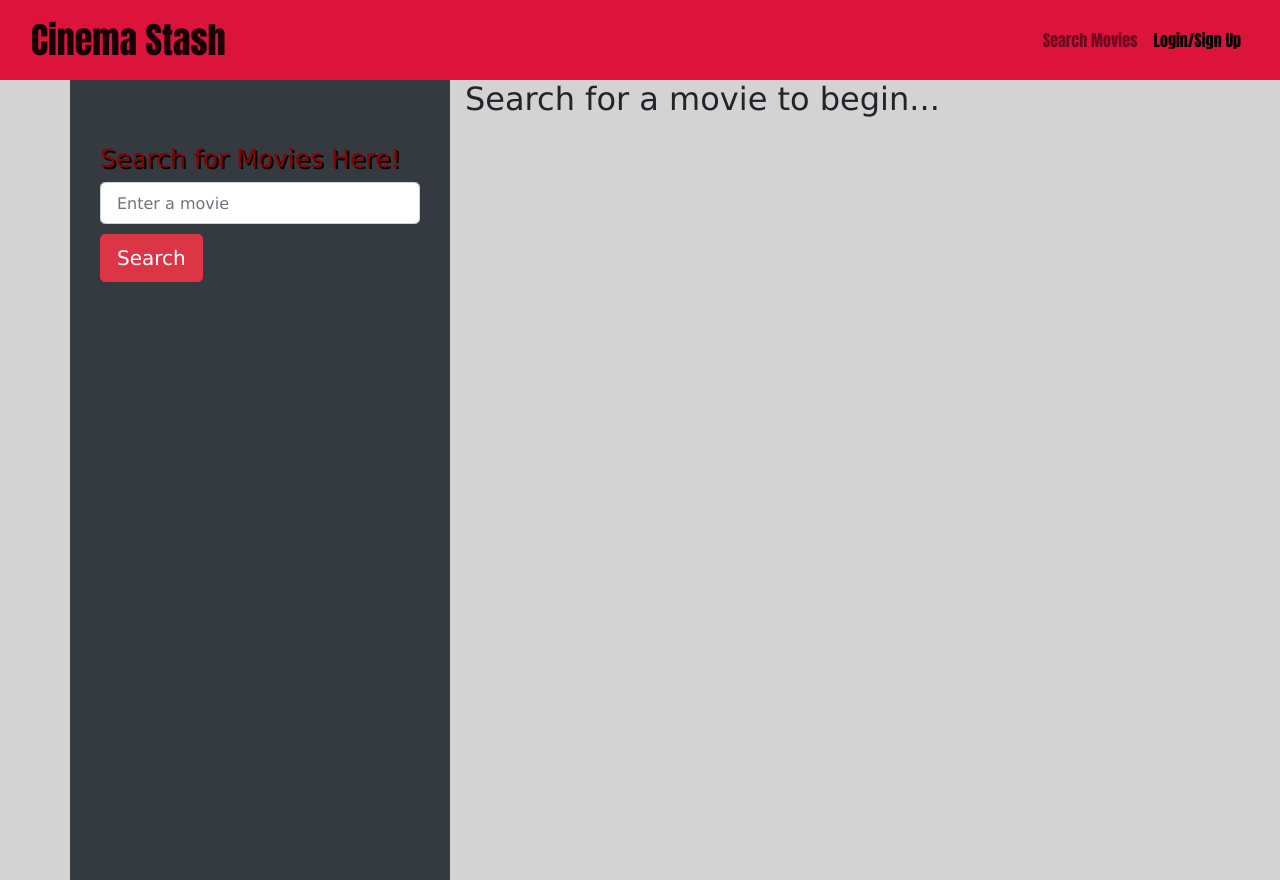
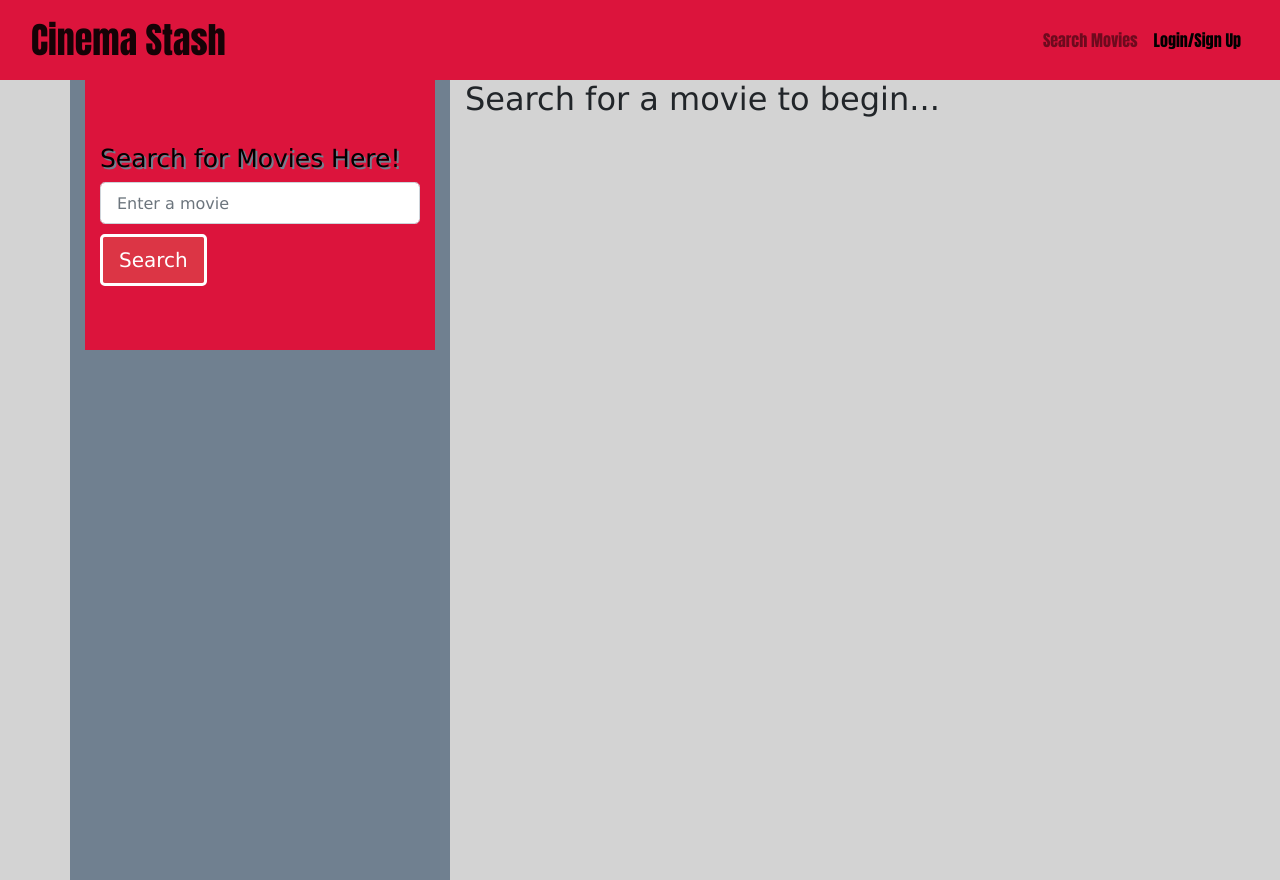
Before and after one commit to domconf/Cinema-Stash, a React (Create React App) app in the folder client/: page / in a window 1280 px wide. Built offline with nearby package versions, Linux system fonts and the light colour scheme; the HTML template or start-up script is replaced by a standard one.

Commit message:
changed an inline style that I can customize w css

```diff
--- a/client/src/pages/SearchMovies.js
+++ b/client/src/pages/SearchMovies.js
@@ -75,10 +75,10 @@ const SearchMovies = () => {
         <>
             <Container>
                 <Row>
-                    <Col xs={12} md={4} className="bg-dark" style={{ minHeight: '100vh' }}>
-                        <Jumbotron fluid className="text-light bg-dark" style={{ background: 'black' }}>
+                    <Col xs={12} md={4} className="custom-bg-dark" style={{ minHeight: '100vh', backgroundColor: 'slategray' }}>
+                        <Jumbotron fluid className="text-light custom-bg-dark" style={{ backgroundColor: 'crimson' }}>
                             <Container>
-                                <h1 style={{ color: '#8B0000', textShadow: '2px 2px black' }}>Search for Movies Here!</h1>
+                                <h1 style={{ color: 'black', textShadow: '2px 2px slategray' }}>Search for Movies Here!</h1>
                                 <Form onSubmit={handleFormSubmit}>
                                     <Form.Row>
                                         <Col xs={12}>
@@ -92,7 +92,7 @@ const SearchMovies = () => {
                                             />
                                         </Col>
                                         <Col xs={12}>
-                                            <Button type="submit" variant="danger" size="lg" style={{ marginTop: '10px' }}>
+                                            <Button type="submit" variant="danger" size="lg" style={{ border: 'solid', marginTop: '10px' }}>
                                                 Search
                                             </Button>
                                         </Col>
```
